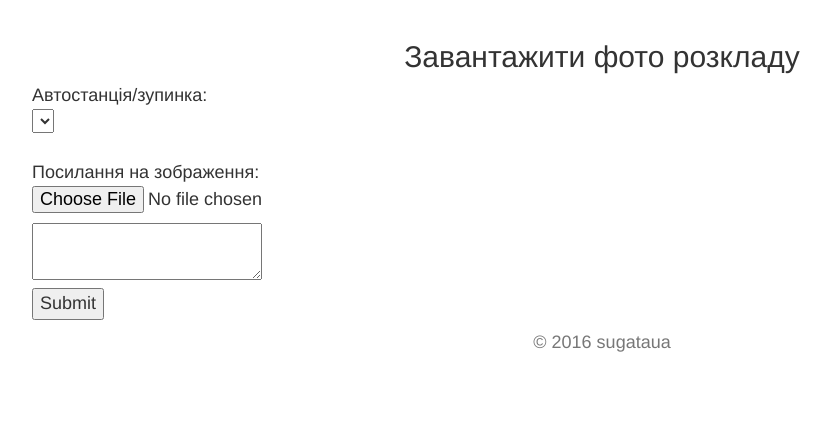
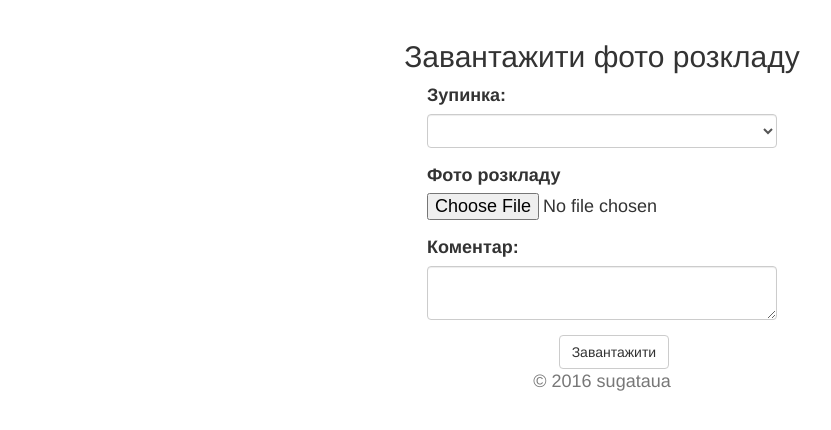
Before and after one commit to sugataua/hedgehog, a Flask app: page /timetables/upload in a window 1280 px wide. Shown: the part 50-480 px from the top of the page, without its empty margins (38-869 px from the left). Run offline with Flask 2, Linux system fonts and the light colour scheme; data that the repository does not hold is empty; some libraries are stand-ins or nearby versions.

Commit message:
Applying design to PhotoTimetable upload page

```diff
--- a/hedgehog/templates/upload_photo_timetable.html
+++ b/hedgehog/templates/upload_photo_timetable.html
@@ -2,14 +2,28 @@
 {% block body %}
 
 	<h2> Завантажити фото розкладу </h2>
-	<form action="{{ url_for('upload_photo_timetable') }}" method='POST' enctype="multipart/form-data">
+
+<div class="col-md-4 col-md-offset-4">
+	<form  action="{{ url_for('upload_photo_timetable') }}" method='POST' enctype="multipart/form-data">
 		{{form.hidden_tag()}}
-		<p>Автостанція/зупинка: <br> {{ form.station_id()}} <br>  <br>
-		Посилання на зображення: {{ form.file()}}
-		</p>
-        {{ form.comment() }}
+        <div class="form-group {% if form.station_id.errors %} has-error {% endif %}">
+            <label class="control-label" for="station_id">Зупинка: </label>
+		    {{ form.station_id(class="form-control")}}
+        </div>
+        <div class="form-group {% if form.file.errors %} has-error {% endif %}">
+            <label class="control-label" for="file">Фото розкладу</label>
+		     {{ form.file()}}
+        </div>
+        <div class="form-group {% if form.comment.errors %} has-error {% endif %}">
+            <label class="control-label" for="comment">Коментар:</label>
+            {{ form.comment(class="form-control") }}
+        </div>
 
-		<p><input type=submit /></p>
+        <div class="col-md-4 col-md-offset-4">
+            <button type="submit" class="btn btn-default">Завантажити</button>
+        </div>
 	</form>
+</div>
+
 
 {% endblock %}
```
